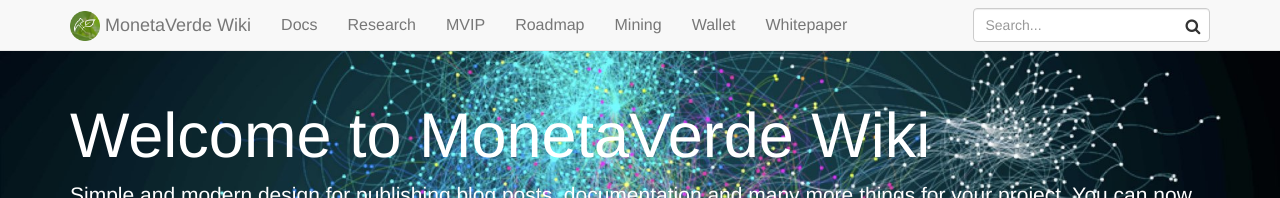
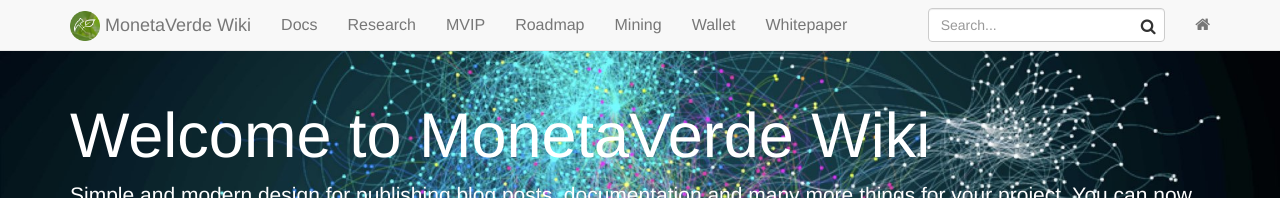
Before and after one commit to ammogcoder/www, a Jekyll site: the page built from index.html, in a window 1280 px wide. Shown: the top 198 px of the page. Built offline with Jekyll 4.4.1, drawn with Linux system fonts in a browser that asks for light colours; nearby versions of some CDN libraries.

Commit message:
Update topnav.html

```diff
--- a/_includes/topnav.html
+++ b/_includes/topnav.html
@@ -30,6 +30,9 @@
                         <i class="fa fa-search form-control-feedback"></i>
                     </div>
                 </form>
+                <ul class="nav navbar-nav">
+                    <li><a href="{{ site.home_url }}"><i class="fa fa-home" aria-hidden="true"></i></a></li>
+                </ul>
             </div>
         </div>
     </div>
```
